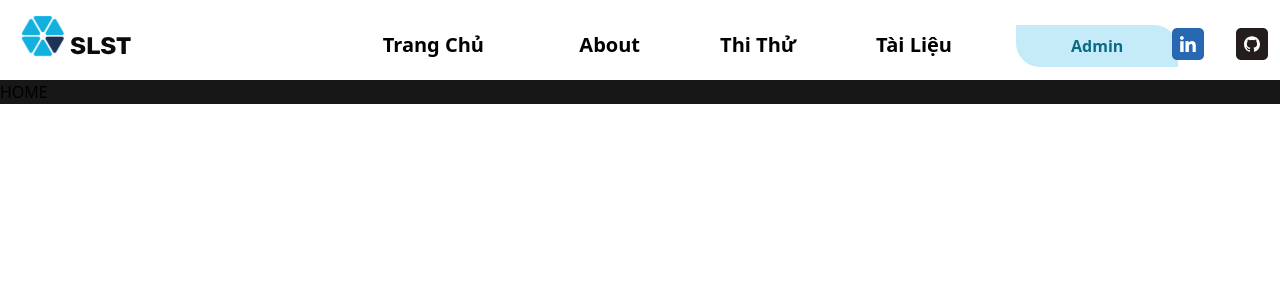
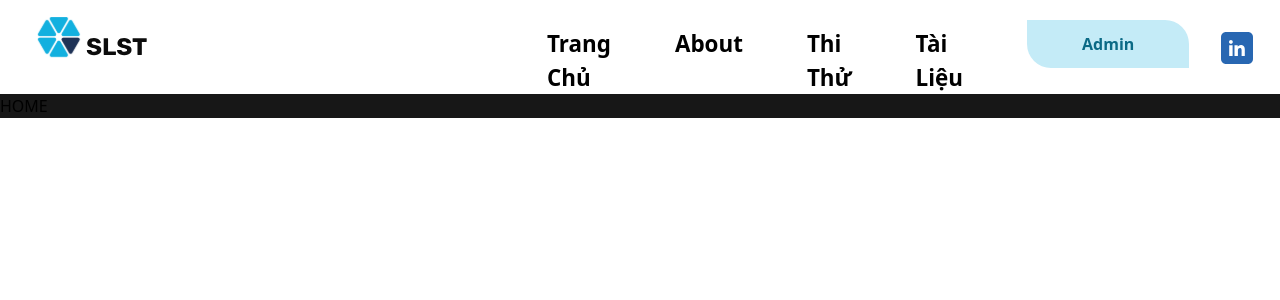
Before and after one commit to FunDev-Team/SLST-frontend, a React (Create React App) app: page / in a window 1280 px wide. Shown: the top 300 px of the page. Built offline with nearby package versions, Linux system fonts and the light colour scheme.

Commit message:
update header

```diff
--- a/src/components/Header.tsx
+++ b/src/components/Header.tsx
@@ -11,43 +11,44 @@ function Header() {
 
   return (
     <div>
-        <ul className="grid grid-cols-8  m-4  mb-5" >
-        <li className=" col-span-2 grid grid-cols-3 ">
-             <Link to="/"  className={"cursor-pointer hover:text-[#12B0DF] hover:underline-offset-4 hover:underline font-bold text-xl "
+        <ul className="flex" >
+        <li className=" ml-[2em] py-[17px]">
+             <Link to="/"  className={"m cursor-pointer hover:text-[#12B0DF] hover:underline-offset-4 hover:underline font-bold text-xl "
              +(path == "/" ? " text-[#12B0DF] underline-offset-4 underline" : "")  }
              onClick={() => setPath('/')} ><Logo/></Link>
 
           </li>
-          <li className="mt-[15px] text-right">
-             <Link to="/"  className={" hover:text-[#12B0DF] hover:underline-offset-4 hover:underline font-bold text-xl cursor-pointer "
+
+          <li className="mt-[1.7em] ml-[25rem]">
+             <Link to="/"  className={" hover:text-[#12B0DF] hover:underline-offset-4 hover:underline font-[797] text-[1.4rem] cursor-pointer "
              +(path == "/" ? " text-[#12B0DF] underline-offset-4 underline" : "")  }
              onClick={() => setPath('/')}
               >Trang Chủ </Link>
           </li>
-          {/*  */}
-          <li className="mt-[15px] text-right">
-            <Link to="/about" className={"hover:text-[#12B0DF] hover:underline-offset-4 hover:underline font-bold text-xl cursor-pointer "
+
+          <li className="mt-[1.7em] ml-[4rem]">
+            <Link to="/about" className={"hover:text-[#12B0DF] hover:underline-offset-4 hover:underline font-[797] text-[1.4rem] cursor-pointer "
              +(path == "/about" ? " text-[#12B0DF] underline-offset-4 underline" : "")  }  onClick={() => setPath('/about')}>About </Link>
           </li>
 
-          <li className="mt-[15px] text-right">
-            <Link to="/thiThu" className={"hover:text-[#12B0DF] hover:underline-offset-4 hover:underline font-bold text-xl cursor-pointer"
+          <li className="mt-[1.7em] ml-[4rem] ">
+            <Link to="/thiThu" className={"hover:text-[#12B0DF] hover:underline-offset-4 hover:underline font-[797] text-[1.4rem] cursor-pointer"
              +(path == "/thiThu" ? " text-[#12B0DF] underline-offset-4 underline" : "")  }  onClick={() => setPath('/thiThu')}>Thi Thử </Link>
           </li>
-          <li className="mt-[15px] text-right">
-            <Link to="/taiLieu" className={"hover:text-[#12B0DF] hover:underline-offset-4 hover:underline font-bold text-xl cursor-pointer "
+          <li className="mt-[1.7em] ml-[4rem]">
+            <Link to="/taiLieu" className={"hover:text-[#12B0DF] hover:underline-offset-4 hover:underline font-[797] text-[1.4rem] cursor-pointer "
              +(path == "/taiLieu" ? " text-[#12B0DF] underline-offset-4 underline" : "")  }  onClick={() => setPath('/taiLieu')}>Tài Liệu</Link>
           </li>
 
-          <li className="mt-[18px] ml-[4em] ">
-             <Link to="/admin" className=" cursor-pointer text-[#0b6a86] font-bold bg-[#c4ebf7] p-2 rounded-bl-3xl rounded-tr-3xl px-[55px] py-[10px] hover:bg-[#12B0DF] hover:text-white" onClick={() => setPath('/admin')}>Admin </Link>
+          <li className="mt-[2em] ml-[4em] ">
+             <Link to="/admin" className=" cursor-pointer text-[#0b6a86] font-[800]  bg-[#c4ebf7] p-2 rounded-bl-3xl rounded-tr-3xl px-[55px] py-[13px] hover:bg-[#12B0DF] hover:text-white" onClick={() => setPath('/admin')}>Admin </Link>
 
           </li>
           <li className="flex ">
-          <a className="cursor-pointer mt-[12px] ml-[4em]"   href="https://www.linkedin.com/" target="_blank" >
+          <a className="cursor-pointer mt-[2em] ml-[2em]"   href="https://www.linkedin.com/" target="_blank" >
               <IconLinkedin/>
           </a>
-          <a className="cursor-pointer mt-[12px] ml-[2em]" href="https://github.com/FunDev-Team" target="_blank">
+          <a className="cursor-pointer mt-[2em]  ml-[2em]" href="https://github.com/FunDev-Team" target="_blank">
           <IconGithub/>
           </a>
           </li>
```
